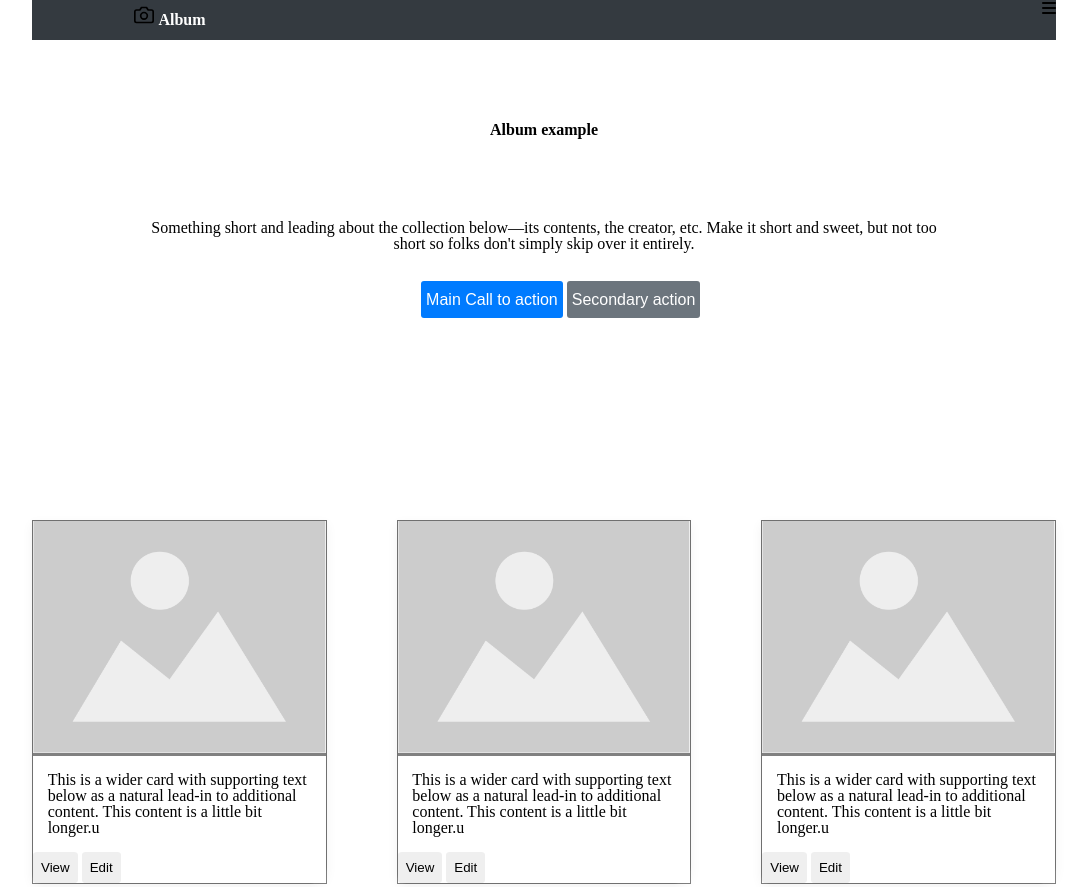
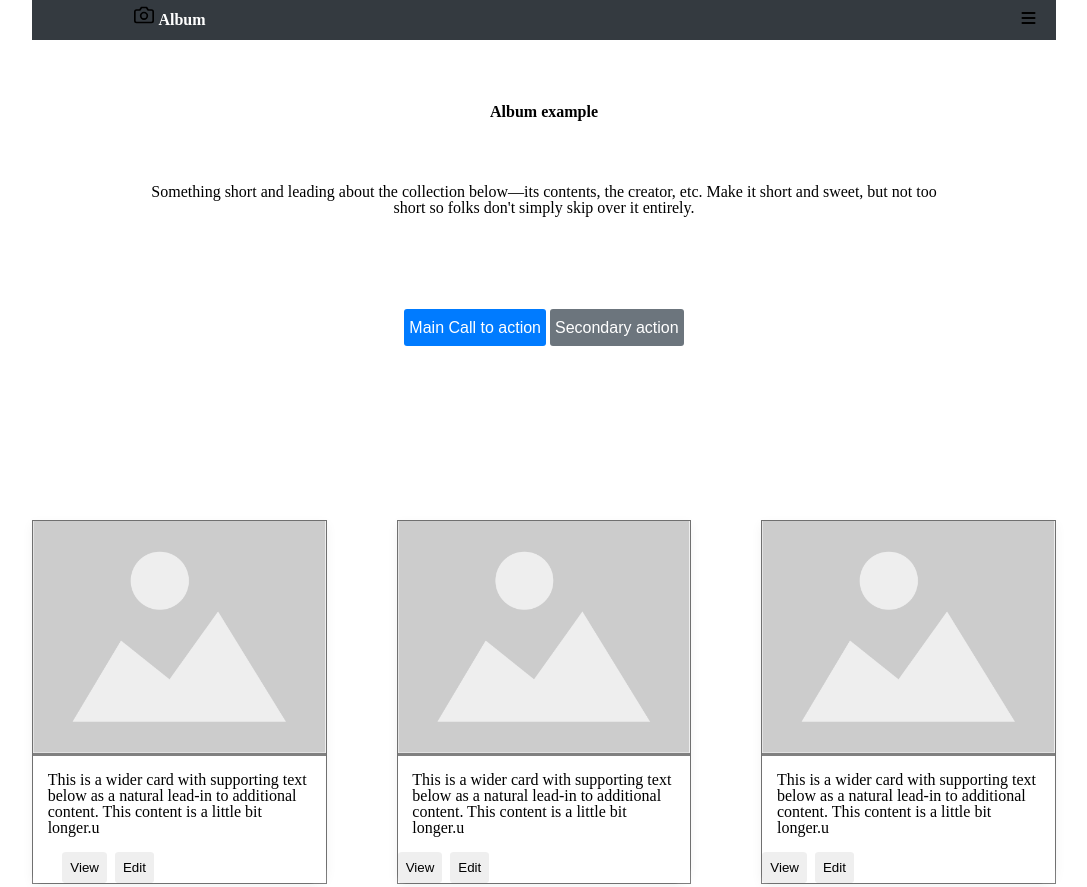
Before and after one commit to mohamednaser/custom-css-framework, a website: page index.html in a window 1280 px wide. Shown: the top 887 px of the page, without its empty margins (96-1183 px from the left). Drawn offline with Linux system fonts and the light colour scheme.

Commit message:
fix menu icon

```diff
--- a/index.html
+++ b/index.html
@@ -17,8 +17,8 @@
   </head>
   <body>
     <div class="container">
-      <nav class="nav navbar bg-dark" id='top'>
-        <div class="right-div float-right">
+      <nav class="nav navbar bg-dark" id="top">
+        <div class="right-div float-right menu-icon">
           <i class="fa fa-bars" aria-hidden="true"></i>
         </div>
         <div class="left-div float-left">
@@ -44,14 +44,16 @@
       </nav>
       <main>
         <div class="container">
-          <h1 class="text-center">Album example</h1>
-          <p class="text-center paragraph-text">
+          <h1 class="text-center pt-8">Album example</h1>
+          <p class="text-center paragraph-text pt-8">
             Something short and leading about the collection below—its contents,
             the creator, etc. Make it short and sweet, but not too short so
             folks don't simply skip over it entirely.
           </p>
-          <a class="btn-primary main-call-to-action">Main Call to action</a>
-          <a class="btn-secondary">Secondary action</a>
+          <div class="container text-center pt-8">
+            <a class="btn-primary main-call-to-action">Main Call to action</a>
+            <a class="btn-secondary">Secondary action</a>
+          </div>
         </div>
       </main>
       <div class="grid">
@@ -282,12 +284,14 @@
         </div>
       </div>
       <footer>
-        <div class='container' id='footer-container'>
-          <div class='float-left'>
-            <p>This framework was designed by Marcos Medeiros and Mohamed Naser.</p>
+        <div class="container" id="footer-container">
+          <div class="float-left">
+            <p>
+              This framework was designed by Marcos Medeiros and Mohamed Naser.
+            </p>
             <p>Add here your copyright's text and company logo</p>
           </div>
-          <div class='float-right'>
+          <div class="float-right">
             <a href="#top">Back to the top</a>
           </div>
         </div>
--- a/src/scss/styles.scss
+++ b/src/scss/styles.scss
@@ -135,8 +135,12 @@ center {
 }
 
 .btn-group {
-  display: inline-flex;
+  // display: inline-flex;
   vertical-align: middle;
+}
+
+.pt-8 {
+  padding-top: 8vh;
 }
 
 // Custom Classes
@@ -162,17 +166,11 @@ center {
   padding-bottom: 5vh;
 }
 
-.main-call-to-action {
-  margin-left: 35%;
-}
-
 .text-center {
-  padding-top: 10%;
   text-align: center;
 }
 
 footer {
-  font-family: -apple-system, BlinkMacSystemFont, "Segoe UI", Roboto, "Helvetica Neue", Arial, sans-serif, "Apple Color Emoji", "Segoe UI Emoji", "Segoe UI Symbol";
   font-size: 1rem;
   font-weight: 400;
   line-height: 1.5;
@@ -193,3 +191,7 @@ footer a:hover {
 #footer-container {
   margin-top: 10vh;
 }
+
+.menu-icon {
+  margin: 1% 2% 0 0;
+}
```
Also changed, not shown: src/css/styles.css.
